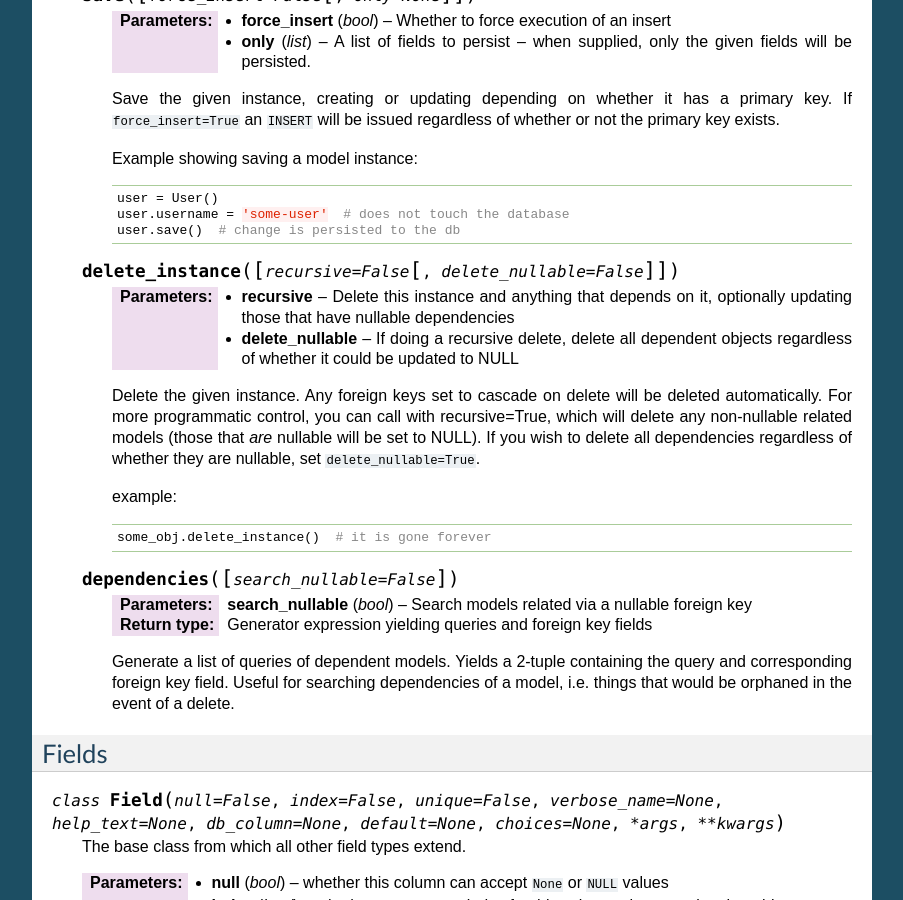
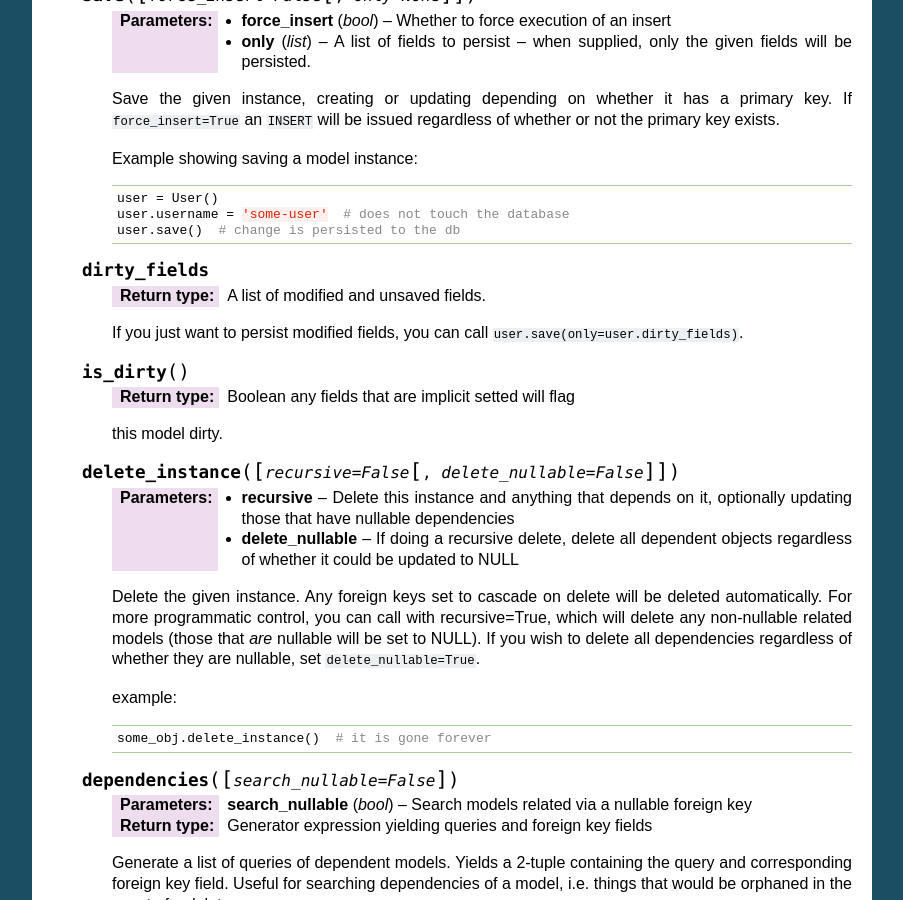
Before and after one commit to coleifer/peewee, a Sphinx documentation site: the page built from docs/peewee/api.rst, in a window 1280 px wide and 900 px high, scrolled down 4932 px. Shown: the whole window, without its empty margins (198-1101 px from the left). Built offline with Sphinx 7.4.7, drawn with Linux system fonts in a browser that asks for light colours; some of the changed text lies outside the part shown.

Commit message:
Docs for `is_dirty` and `dirty_fields`.

```diff
--- a/docs/peewee/api.rst
+++ b/docs/peewee/api.rst
@@ -272,6 +272,18 @@ Models
             user = User()
             user.username = 'some-user'  # does not touch the database
             user.save()  # change is persisted to the db
+
+    .. py:attribute:: dirty_fields
+
+        :rtype: A list of modified and unsaved fields.
+
+        If you just want to persist modified fields, you can call
+        ``user.save(only=user.dirty_fields)``.
+
+    .. py:method:: is_dirty()
+
+        :rtype: Boolean any fields that are implicit setted will flag
+        this model dirty.
 
     .. py:method:: delete_instance([recursive=False[, delete_nullable=False]])
 
```
